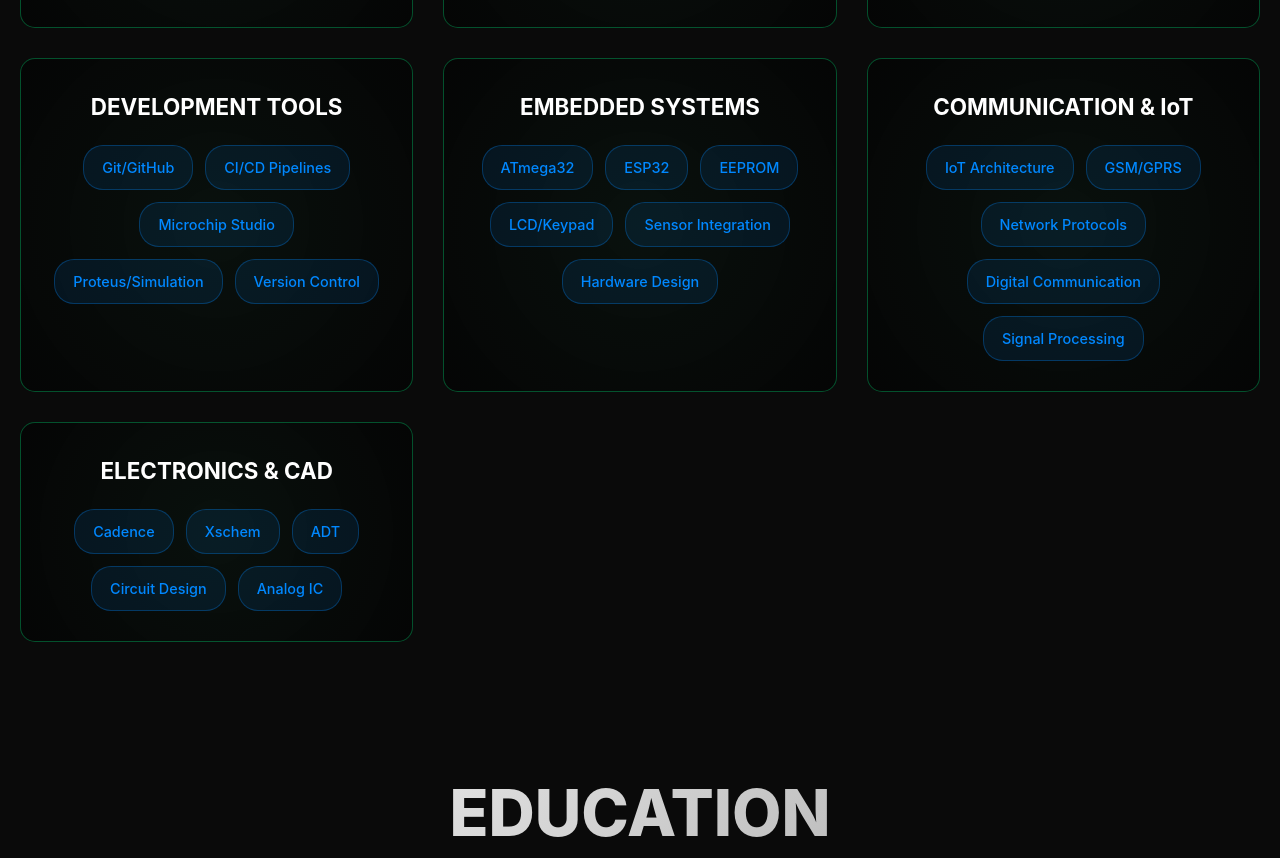
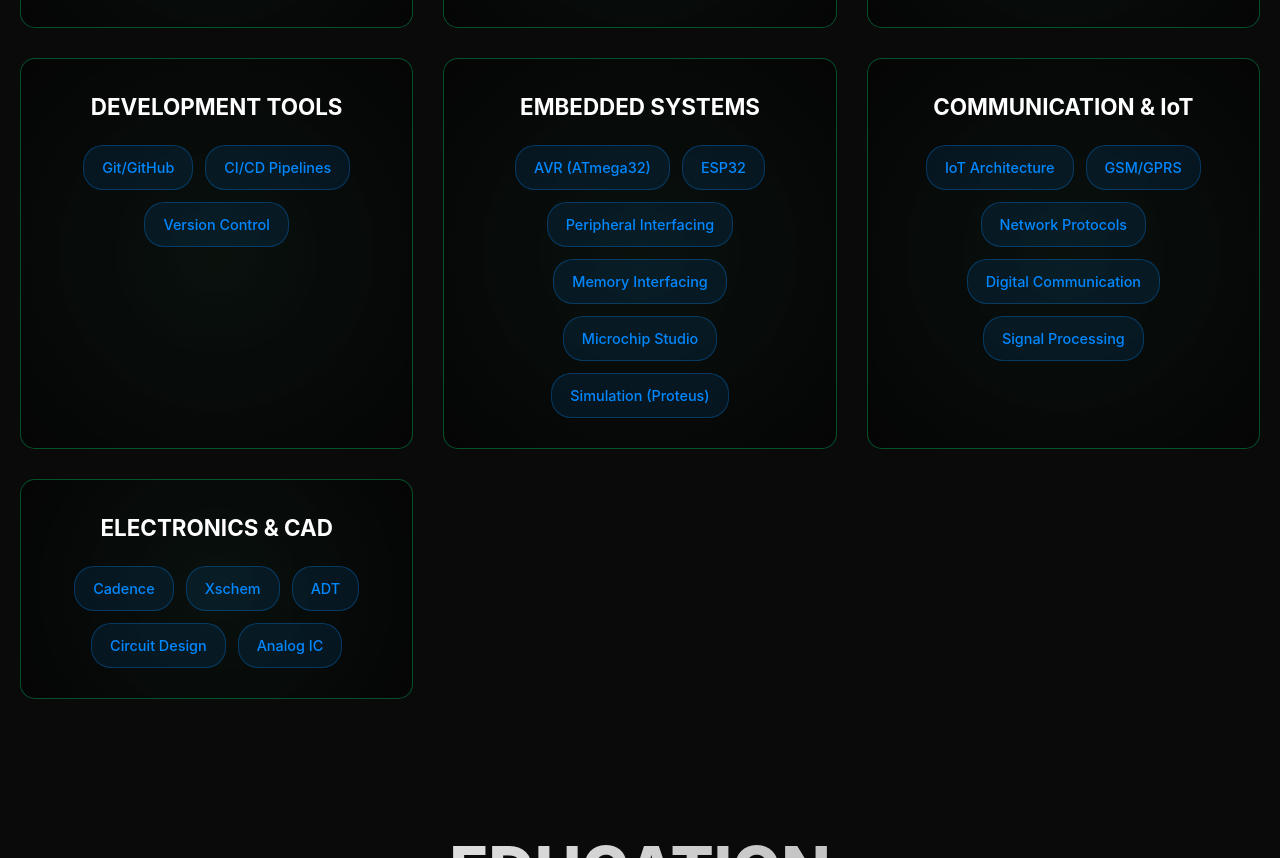
Before and after one commit to abdalla1111/abdalla1111.github.io, a plain HTML site: page index.html in a window 1280 px wide. Shown: the part 3645-4503 px from the top of the page. Drawn offline with Linux system fonts and the light colour scheme.

Commit message:
Update index.html

```diff
--- a/index.html
+++ b/index.html
@@ -307,14 +307,14 @@
             display: grid;
             grid-template-columns: repeat(auto-fit, minmax(300px, 1fr));
             gap: 30px;
-            align-items: stretch; /* Makes all items in a row equal height */
+            align-items: stretch;
         }
 
         .skill-board-wrapper {
             position: relative;
             border-radius: 17px;
             transition: all 0.3s ease;
-            display: flex; /* Ensures content inside stretches */
+            display: flex;
         }
 
         .skill-board-wrapper::before {
@@ -346,13 +346,12 @@
             padding: 30px;
             position: relative;
             z-index: 2;
-            width: 100%; /* Take full width of wrapper */
+            width: 100%;
             transition: all 0.3s ease;
-            /* ** CSS FIX FOR ALIGNMENT ** */
             display: flex;
             flex-direction: column;
-            align-items: center; /* Center horizontally */
-            justify-content: flex-start; /* Align to the top vertically */
+            align-items: center;
+            justify-content: flex-start;
         }
 
         .skill-category-title {
@@ -746,8 +745,6 @@
                         <div class="skill-items">
                             <span class="skill-chip">Git/GitHub</span>
                             <span class="skill-chip">CI/CD Pipelines</span>
-                            <span class="skill-chip">Microchip Studio</span>
-                            <span class="skill-chip">Proteus/Simulation</span>
                             <span class="skill-chip">Version Control</span>
                         </div>
                     </div>
@@ -756,12 +753,12 @@
                     <div class="skill-board">
                         <h3 class="skill-category-title">EMBEDDED SYSTEMS</h3>
                         <div class="skill-items">
-                            <span class="skill-chip">ATmega32</span>
+                            <span class="skill-chip">AVR (ATmega32)</span>
                             <span class="skill-chip">ESP32</span>
-                            <span class="skill-chip">EEPROM</span>
-                            <span class="skill-chip">LCD/Keypad</span>
-                            <span class="skill-chip">Sensor Integration</span>
-                            <span class="skill-chip">Hardware Design</span>
+                            <span class="skill-chip">Peripheral Interfacing</span>
+                            <span class="skill-chip">Memory Interfacing</span>
+                            <span class="skill-chip">Microchip Studio</span>
+                            <span class="skill-chip">Simulation (Proteus)</span>
                         </div>
                     </div>
                 </div>
```
